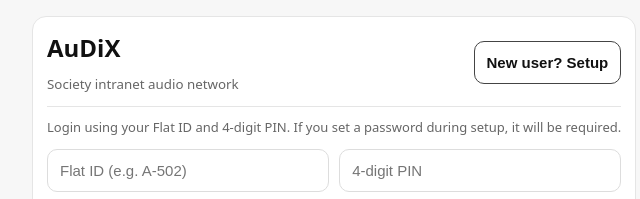
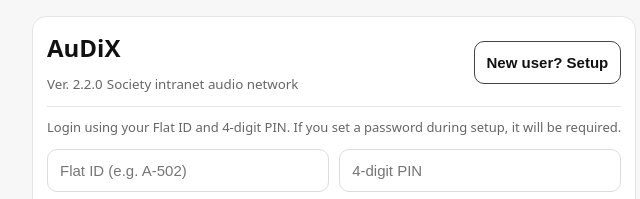
Before and after one commit to Adhrit-Verma/AuDix_User, a website: page public/login.html in a window 1280 px wide. Shown: the top 199 px of the page, 164-804 px from the left. Drawn offline with Linux system fonts and the light colour scheme.

Commit message:
added version count

```diff
--- a/public/login.html
+++ b/public/login.html
@@ -12,6 +12,7 @@
       <div class="row" style="justify-content:space-between;">
         <div>
           <h2>AuDiX</h2>
+          <small>Ver. 2.2.0</small>
           <small>Society intranet audio network</small>
         </div>
         <a href="/setup"><button class="secondary">New user? Setup</button></a>
```
